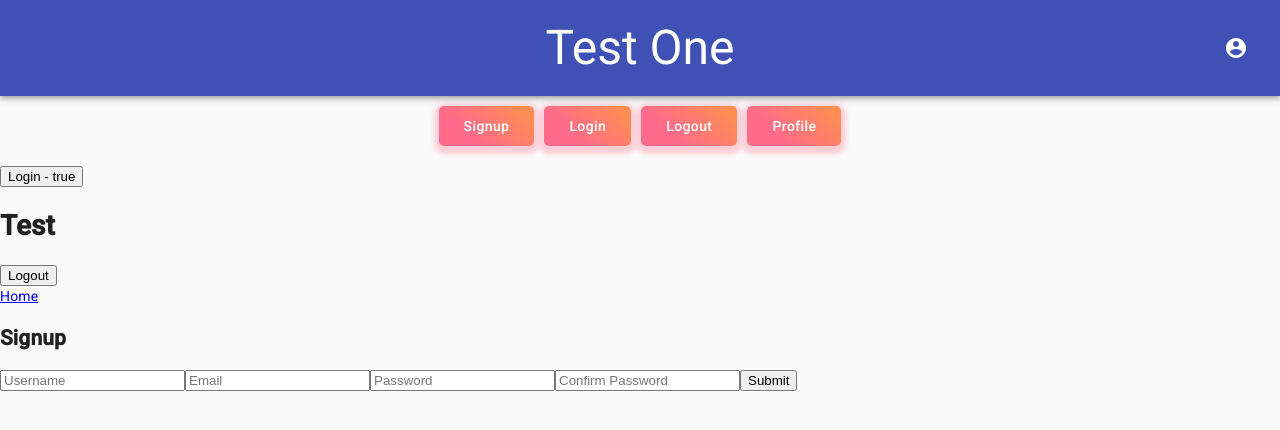
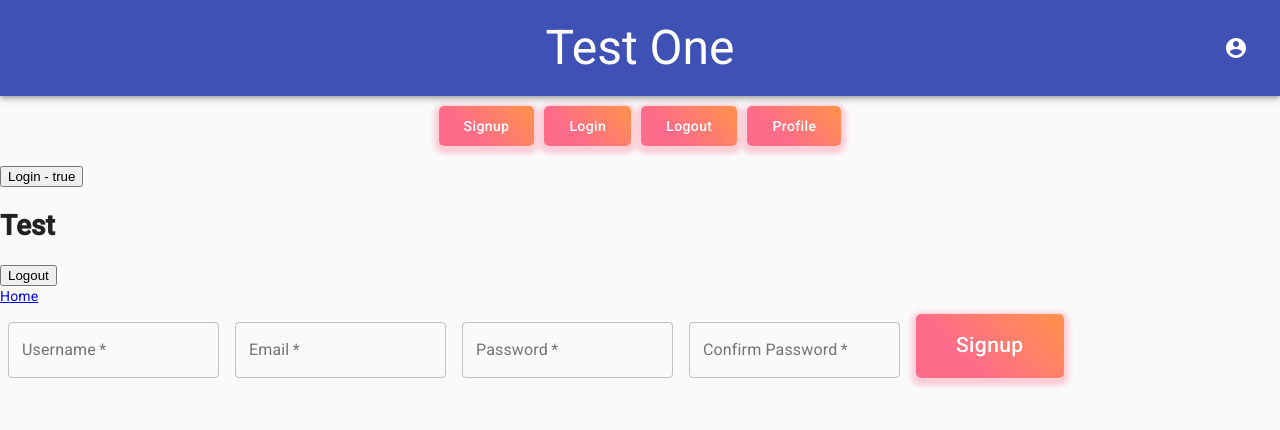
Before and after one commit to travisformayor/marker-ga, a React (Create React App) app in the folder client/: page /signup in a window 1280 px wide. Shown: the top 430 px of the page. Built offline with nearby package versions, Linux system fonts and the light colour scheme.

Commit message:
new signup form

```diff
--- a/client/src/components/App/App.js
+++ b/client/src/components/App/App.js
@@ -1,6 +1,5 @@
 import React from 'react';
 import { Route, Switch, Link } from 'react-router-dom';
-
 import Header from '../Header/Header';
 import Signup from '../Auth/Signup';
 import Login from '../Auth/Login';
--- a/client/src/components/Auth/Login.js
+++ b/client/src/components/Auth/Login.js
@@ -9,7 +9,7 @@ import Button from '@material-ui/core/Button';
 import AxiosModel from '../../models/axios';
 import Error from '../Error/Error';
 
-function FormTest() {
+const Login = () => {
   // Hooks
   const [ errors, setErrors ] = useState([]);
   const [ userValues, setValues ] = useState({
@@ -129,5 +129,4 @@ function FormTest() {
     </>
   );
 }
-
-export default FormTest;
+export default Login;
--- a/client/src/components/Auth/Signup.js
+++ b/client/src/components/Auth/Signup.js
@@ -1,11 +1,18 @@
 import React, { useState } from 'react';
+import { makeStyles, withStyles } from '@material-ui/core/styles';
+import InputAdornment from '@material-ui/core/InputAdornment';
+import IconButton from '@material-ui/core/IconButton';
+import TextField from '@material-ui/core/TextField';
+import Visibility from '@material-ui/icons/Visibility';
+import VisibilityOff from '@material-ui/icons/VisibilityOff';
+import Button from '@material-ui/core/Button';
+import AxiosModel from '../../models/axios';
 import Error from '../Error/Error';
-import AxiosModel from '../../models/axios'
 
 const Signup = () => {
   // Hooks
   const [ errors, setErrors ] = useState([]);
-  const [ newUser, setNewUser ] = useState({
+  const [ newUser, setUserValues ] = useState({
     username: '', // previous values
     email: '',
     password: '',
@@ -13,46 +20,127 @@ const Signup = () => {
   });
 
   const handleChange = event => {
-    setNewUser({
-      ...newUser, // spread operator. copy the previous values ont first
-      [event.target.name]: event.target.value
+    setUserValues({
+      ...newUser, // spread operator. copy the previous newUser first
+      [event.target.name]: event.target.value, // Add any new changes
     })
-  }
+  };
+  const handleClickShowPassword = () => {
+    setUserValues({ ...newUser, showPassword: !newUser.showPassword });
+  };
 
   const handleSubmit = async e => {
     e.preventDefault();
-    // console.log('New user: ', newUser);
     try {
       const response = await AxiosModel.signup(newUser);
-      // console.log('Response: ', response);
-      setErrors([]);
+      console.log('Response: ',response);
+      setErrors([]); // clear old errors
       localStorage.token = response.data.token;
       // success outcome: redirect? dismiss modal?
-      // history.push(`/profile/${currentUser}`)
+      // history.push(`/profile`)
     } catch(err) {
-      // console.log(err.response); // Note: .response is necessary of you get the generic error only
-      setErrors(err.response.data.errors);
+      console.log(err.response);
+      setErrors(err.response.data.errors)
     }
   }
 
-  const {username, email, password, password2 } = newUser;
-  return(
+  // Nav button css
+  const NavButton = withStyles({
+    root: {
+      background: 'linear-gradient(45deg, #FE6B8B 30%, #FF8E53 90%)',
+      borderRadius: 5,
+      border: 0,
+      color: 'white',
+      // height: 40,
+      padding: '0px 40px',
+      // marginTop: '30px',
+      boxShadow: '0 3px 5px 5px rgba(255, 105, 135, .3)',
+    },
+    label: {
+      textTransform: 'capitalize',
+      fontSize: '1.5em',
+    },
+  })(Button);
+
+  const useStyles = makeStyles(theme => ({
+    container: {
+      display: 'flex',
+      flexWrap: 'wrap',
+    },
+    textField: {
+      marginLeft: theme.spacing(1),
+      marginRight: theme.spacing(1),
+    },
+    button: {
+      margin: theme.spacing(1),
+    },
+  }));
+  const classes = useStyles();
+
+  return (
     <>
-      <section className="form">
-        <h1>Signup</h1>
-        <form onSubmit={handleSubmit}>
-          <input type='text' name='username' value={username} placeholder="Username" onChange={handleChange} />
-          <input type='text' name='email' value={email} placeholder="Email" onChange={handleChange} />
-          <input type='password' name='password' value={password} placeholder="Password" onChange={handleChange} />
-          <input type='password' name='password2' value={password2} placeholder="Confirm Password" onChange={handleChange} />
-          <input type="submit" value="Submit" />
-        </form>
-        {errors.map((error, index) => (
-          <Error message={error.message} key={index} />
-        ))}
-      </section>
+      <form onSubmit={handleSubmit} className={classes.container} noValidate autoComplete="off">
+        <TextField
+          required
+          // error
+          id="outlined-username"
+          className={classes.textField}
+          label="Username"
+          onChange={handleChange}
+          value={newUser.username}
+          name="username"
+          margin="normal"
+          variant="outlined"
+        />
+        <TextField
+          required
+          // error
+          id="outlined-email-input"
+          className={classes.textField}
+          label="Email"
+          onChange={handleChange}
+          value={newUser.email}
+          autoComplete="email"
+          name="email"
+          type="email"
+          margin="normal"
+          variant="outlined"
+        />
+        <TextField
+          required
+          // error
+          id="outlined-password-input"
+          className={classes.textField}
+          label="Password"
+          onChange={handleChange}
+          value={newUser.password}
+          name="password"
+          type="password"
+          margin="normal"
+          variant="outlined"
+        />
+        <TextField
+          required
+          // error
+          id="outlined-password2-input"
+          className={classes.textField}
+          label="Confirm Password"
+          onChange={handleChange}
+          value={newUser.password2}
+          name="password2"
+          type="password"
+          margin="normal"
+          variant="outlined"
+        />
+        <NavButton
+          variant="contained" className={classes.button} type="submit" label="login">
+          Signup
+        </NavButton>
+      </form>
+      {errors.map((error, index) => (
+        <Error message={error.message} key={index} />
+      ))}
     </>
-  )
+  );
 }
-
 export default Signup;
--- a/client/src/components/Header/Header.js
+++ b/client/src/components/Header/Header.js
@@ -1,7 +1,6 @@
 import React, { useState } from 'react';
 import { Link } from 'react-router-dom';
-import { makeStyles } from '@material-ui/core/styles';
-import { withStyles } from '@material-ui/core/styles';
+import { makeStyles, withStyles } from '@material-ui/core/styles';
 import AccountCircle from '@material-ui/icons/AccountCircle';
 import Typography from '@material-ui/core/Typography';
 import IconButton from '@material-ui/core/IconButton';
```
Also changed, not shown: client/src/components/Auth/AuthModal.js (added, +55 -0 lines), client/src/components/Auth/Signup-old.js (added, +58 -0 lines).
